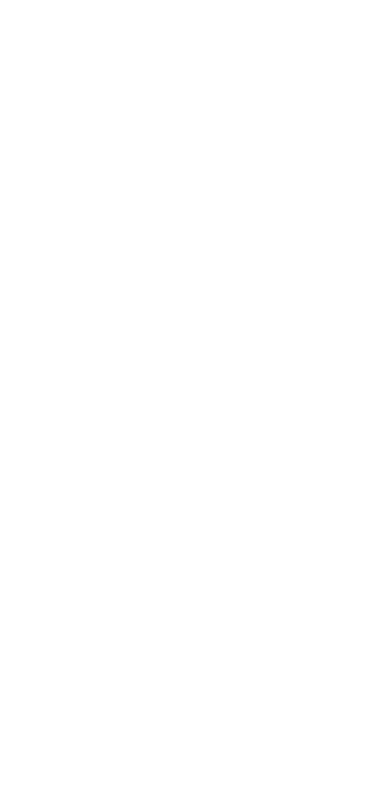
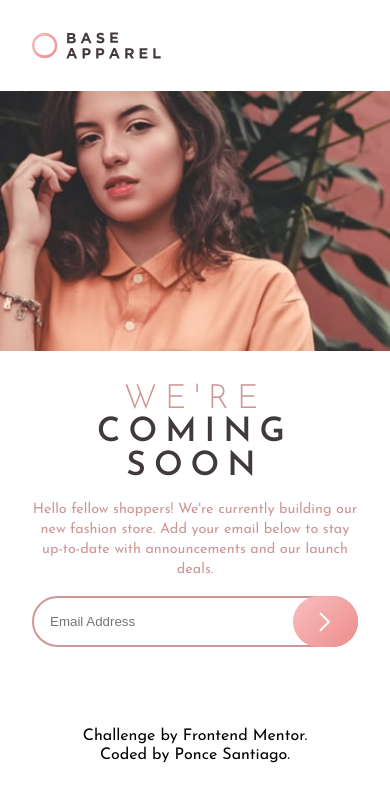
Before and after one commit to SantiagoPonce/Base-Apparel-coming-soon-page, a plain HTML site: page index.html in a window 390 px wide. Drawn offline with Linux system fonts and the light colour scheme.

Commit message:
Version movil lista

```diff
--- /dev/null
+++ b/css/reset.css
@@ -0,0 +1,48 @@
+/* http://meyerweb.com/eric/tools/css/reset/
+   v2.0 | 20110126
+   License: none (public domain)
+*/
+
+html, body, div, span, applet, object, iframe,
+h1, h2, h3, h4, h5, h6, p, blockquote, pre,
+a, abbr, acronym, address, big, cite, code,
+del, dfn, em, img, ins, kbd, q, s, samp,
+small, strike, strong, sub, sup, tt, var,
+b, u, i, center,
+dl, dt, dd, ol, ul, li,
+fieldset, form, label, legend,
+table, caption, tbody, tfoot, thead, tr, th, td,
+article, aside, canvas, details, embed,
+figure, figcaption, footer, header, hgroup,
+menu, nav, output, ruby, section, summary,
+time, mark, audio, video {
+	margin: 0;
+	padding: 0;
+	border: 0;
+	font-size: 100%;
+	font: inherit;
+	vertical-align: baseline;
+}
+/* HTML5 display-role reset for older browsers */
+article, aside, details, figcaption, figure,
+footer, header, hgroup, menu, nav, section {
+	display: block;
+}
+body {
+	line-height: 1;
+}
+ol, ul {
+	list-style: none;
+}
+blockquote, q {
+	quotes: none;
+}
+blockquote:before, blockquote:after,
+q:before, q:after {
+	content: '';
+	content: none;
+}
+table {
+	border-collapse: collapse;
+	border-spacing: 0;
+}
--- /dev/null
+++ b/css/style.css
@@ -0,0 +1,127 @@
+:root   {
+
+    --DesaturatedRed: hsl(0, 36%, 70%);
+    --Softred: hsl(0, 93%, 68%);
+    --DarkGrayishRed: hsl(0, 6%, 24%);
+}
+
+*   {
+    box-sizing: border-box;
+}
+a{
+    text-decoration: none;
+    color:inherit
+}
+img {
+    inline-size: 100%;
+    object-fit: cover;
+}
+a:hover {
+    color: var(--Softred);
+}
+body    {
+    font-family: 'Josefin Sans', sans-serif;
+    font-size: 16px;
+    min-height: 100vh;
+}
+
+main    {
+    display: flex;
+    flex-direction: column;
+    margin-bottom: 3rem;
+}
+
+
+.main__logo {
+    max-inline-size:33%;
+    margin: 2em;
+}
+
+.main__content  {
+    display: flex;
+    flex-direction: column;
+    align-items: center;
+
+    margin: 2rem;
+    gap: 1rem;
+}
+.main__title    {
+    font-size: 2.1rem;
+    text-transform: uppercase;
+    color: var(--DarkGrayishRed);
+    letter-spacing: .5rem;
+    text-align: center;
+
+    font-weight: 600;
+
+}
+
+.main__title::first-line    {
+    color: var(--DesaturatedRed);
+    font-weight: 200;
+}
+.main__hero{
+    display: flex;
+    position: relative;
+    max-inline-size: 100%;
+
+}
+
+.hero--overlay::after    {
+    content: "";
+    position: absolute;
+    background-color: rgba(255, 0, 0, 0.401);
+    height: 100%;
+    width: 100%;
+}
+
+.main__info {
+    color: var(--DesaturatedRed);
+    font-size: .9em;
+    text-align: center;
+    line-height: 1.4em;
+}
+.main__form {
+    inline-size: 100%;
+    position: relative;
+}
+.emailInput {
+    border: 2px solid var(--DesaturatedRed);
+    border-radius: 2rem;
+    padding: 1rem;
+    inline-size: 100%;
+}
+
+.emailInput--invalid    {
+    border: 2px solid var(--Softred);
+    background: no-repeat 75% url(../images/icon-error.svg);
+}
+
+.main__form--invalid::after {
+    content: "Please provide a valid email";
+    color: var(--Softred);
+    position: absolute;
+    left: 1rem;
+    bottom:0;
+    transform: translateY(150%);
+
+}
+.submitButton   {
+    position: absolute;
+    top: 0;
+    right: 0;
+    border: none;
+    background:no-repeat center url(../images/icon-arrow.svg),
+     linear-gradient(135deg,hsl(0, 80%, 86%), hsl(0, 74%, 74%));
+
+    width: 20%;
+    height: 100%;
+    border-radius: 2rem;
+}
+
+.attribution    {
+    max-inline-size:25ch;
+    margin: 0 auto;
+    line-height: 1.2rem;
+    text-align: center;
+}
--- a/index.html
+++ b/index.html
@@ -3,14 +3,42 @@
 <head>
   <meta charset="UTF-8">
   <meta name="viewport" content="width=device-width, initial-scale=1.0"> <!-- displays site properly based on user's device -->
+  <link rel="icon" type="image/png" sizes="32x32" href="./images/favicon-32x32.png">
+  <link rel="preconnect" href="https://fonts.googleapis.com">
+  <link rel="preconnect" href="https://fonts.gstatic.com" crossorigin>
+  <link href="https://fonts.googleapis.com/css2?family=Josefin+Sans:wght@300;400;600&display=swap" rel="stylesheet">
+  <link rel="stylesheet" href="css/reset.css">
+  <link rel="stylesheet" href="css/style.css">
+  <title>Frontend Mentor | Base Apparel coming soon page</title>
+</head>
 
-  <link rel="icon" type="image/png" sizes="32x32" href="./images/favicon-32x32.png">
+<body>
+  <main>
+      <img class="main__logo" alt="Base Apparel" src="images/logo.svg">
+      <picture class="main__hero">
+        <source srcset="images/hero-desktop.jpg" media="(min-width:800px)">
+        <img alt="" src="images/hero-mobile.jpg">
+      </picture>
+      <div class="main__content">
+        <h1 class="main__title">We're coming soon</h1>
+        <p class="main__info">
+          Hello fellow shoppers! We're currently building our new fashion store.
+          Add your email below to stay up-to-date with announcements and our launch deals.
+        </p>
 
-  <title>Frontend Mentor | Base Apparel coming soon page</title>
+        <form class="main__form">
+          <input class="emailInput" id="emailInput" required type="email" placeholder="Email Address" pattern="PATRON">
+          <input class="submitButton" type="submit" value="">
+        </form>
+      </div>
+  </main>
 
-</head>
-<body>
-
+  <footer>
+    <p class="attribution">
+      Challenge by <a href="https://www.frontendmentor.io?ref=challenge" target="_blank">Frontend Mentor</a>.
+      Coded by <a href="#">Ponce Santiago</a>.
+    </p>
+  </footer>
 
 </body>
 </html>
```
